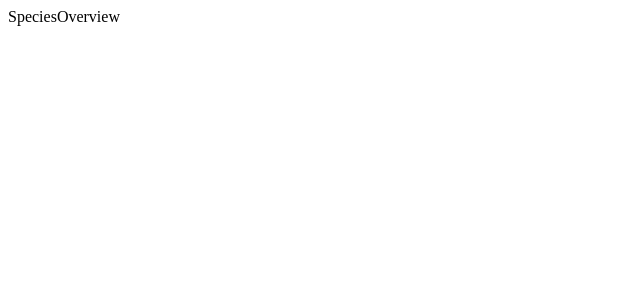
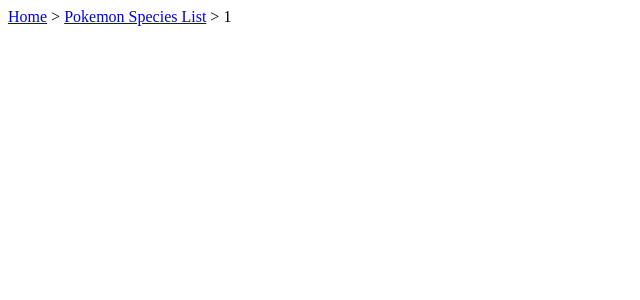
Before and after one commit to Indwoo/breadcrumb, a React (Create React App) app: page /species/1 in a window 1280 px wide. Shown: the top 300 px of the page, without its empty margins (0-640 px from the left). Built offline with nearby package versions, Linux system fonts and the light colour scheme.

Commit message:
[feat] show path

```diff
--- a/src/components/BreadCrumb.js
+++ b/src/components/BreadCrumb.js
@@ -1,27 +1,43 @@
 import React from 'react'
-import { useLocation } from 'react-router-dom';
+import { Link, useLocation } from 'react-router-dom';
 
 function BreadCrumb() {
   const location = useLocation();
   const pathnames = location.pathname.split('/').filter((x) => x);
 
-  const getPathname = (segment) => {
+  const getPathname = (segment, index) => {
+    const prev = pathnames[index - 1];
+
     switch (segment) {
       case 'species':
         return 'Pokemon Species List';
       case 'pokemons':
         return 'Pokemon List';
       default:
+        if (prev === 'species') return `species-${segment}`;
+        if (prev === 'pokemons') return `pokemon-${segment}`;
         return segment;
     }
   };
 
   return (
     <nav>
-      <span>Home</span>
-      {pathnames.map((segment, i) => (
-        <span key={i}> {' > '} {getPathname(segment)}</span>
-      ))}
+      <Link to="/">Home</Link>
+      {pathnames.map((segment, i) => {
+        const to = '/' + pathnames.slice(0, i + 1).join('/');
+        const isLast = i === pathnames.length - 1;
+
+        return (
+          <span key={to}>
+            {' > '}
+            {isLast ? (
+              <span>{getPathname(segment)}</span>
+            ) : (
+              <Link to={to}>{getPathname(segment)}</Link>
+            )}
+          </span>
+        );
+      })}
     </nav>
   )
 }
--- a/src/pages/PokemonList.js
+++ b/src/pages/PokemonList.js
@@ -1,8 +1,12 @@
 import React from 'react'
+import BreadCrumb from '../components/BreadCrumb'
 
 function PokemonList() {
   return (
-    <div>PokemonList</div>
+
+    <div>
+      <BreadCrumb/>
+    </div>
   )
 }
 
--- a/src/pages/SpeciesOverview.js
+++ b/src/pages/SpeciesOverview.js
@@ -1,8 +1,11 @@
 import React from 'react'
+import BreadCrumb from '../components/BreadCrumb'
 
 function SpeciesOverview() {
   return (
-    <div>SpeciesOverview</div>
+    <div>
+      <BreadCrumb />
+    </div>
   )
 }
 
```
